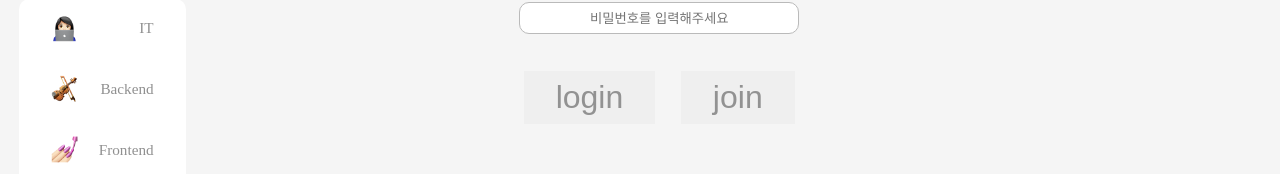
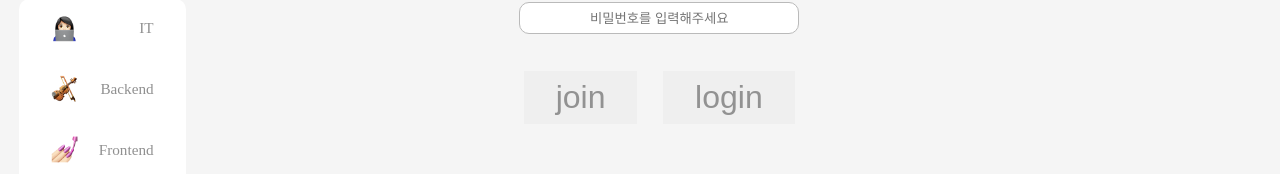
Before and after one commit to Team-Port/Voilio-Frontend, a React (Create React App) app: page /login in a window 1280 px wide. Shown: the part 375-549 px from the top of the page. Built offline with nearby package versions, Linux system fonts and the light colour scheme; no server answers; a web font is replaced by a local one.

Commit message:
[#36]Fix:login 버튼 위치 변경

```diff
--- a/src/page/Login.jsx
+++ b/src/page/Login.jsx
@@ -123,15 +123,15 @@ const Login = () => {
             </div>
           </div>
           <div className="profile-btn-box">
+            <Link to={"/join"}>
+              <input className="join-btn" type="button" value="join"></input>
+            </Link>
             <input
               className="login-btn"
               type="submit"
               value="login"
               onClick={onLogin}
             ></input>
-            <Link to={"/join"}>
-              <input className="join-btn" type="button" value="join"></input>
-            </Link>
           </div>
         </form>
       </div>
```
